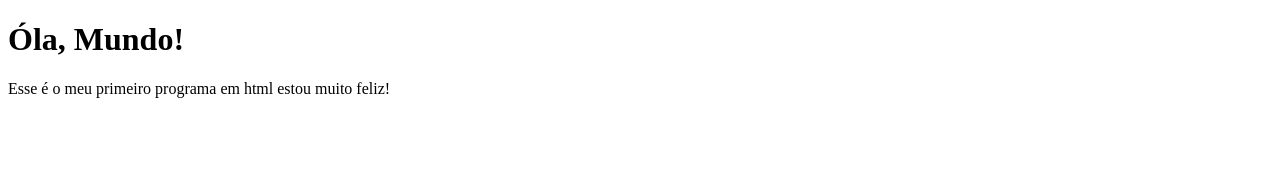
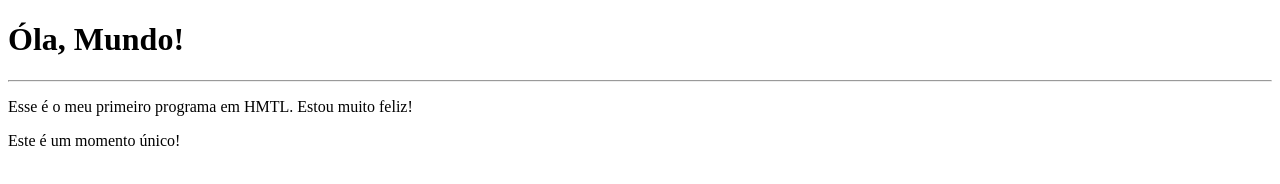
Before and after one commit to SamuelMartins21/Estudos-html-css, a plain HTML site: page EX001/index.html in a window 1280 px wide. Drawn offline with Linux system fonts and the light colour scheme.

Commit message:
Update index.html

```diff
--- a/EX001/index.html
+++ b/EX001/index.html
@@ -7,6 +7,8 @@
 </head>
 <body>
     <h1>Óla, Mundo!</h1>
-    <P>Esse é o meu primeiro programa em html estou muito feliz!</P>
+    <hr>
+    <P>Esse é o meu primeiro programa em HMTL. Estou muito feliz!</P>
+    <p>Este é um momento único!</p>
 </body>
 </html>
```
